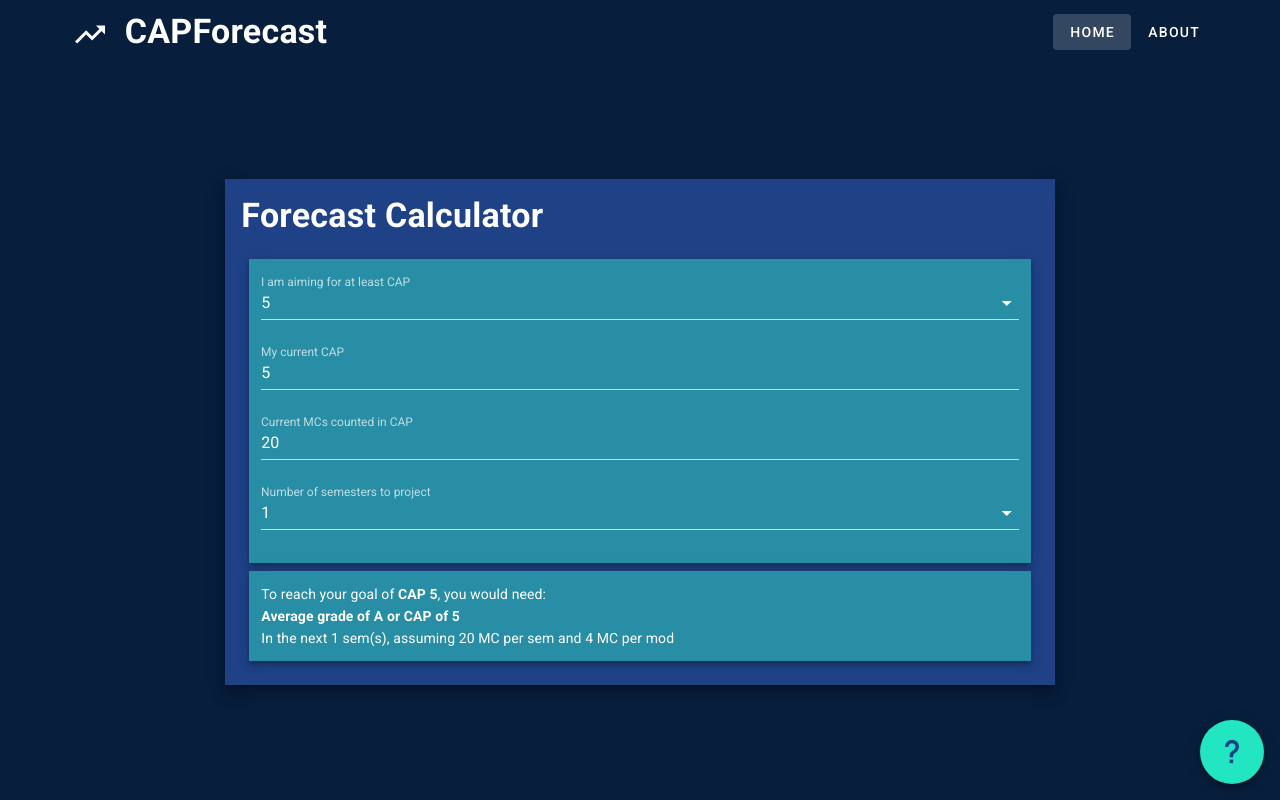
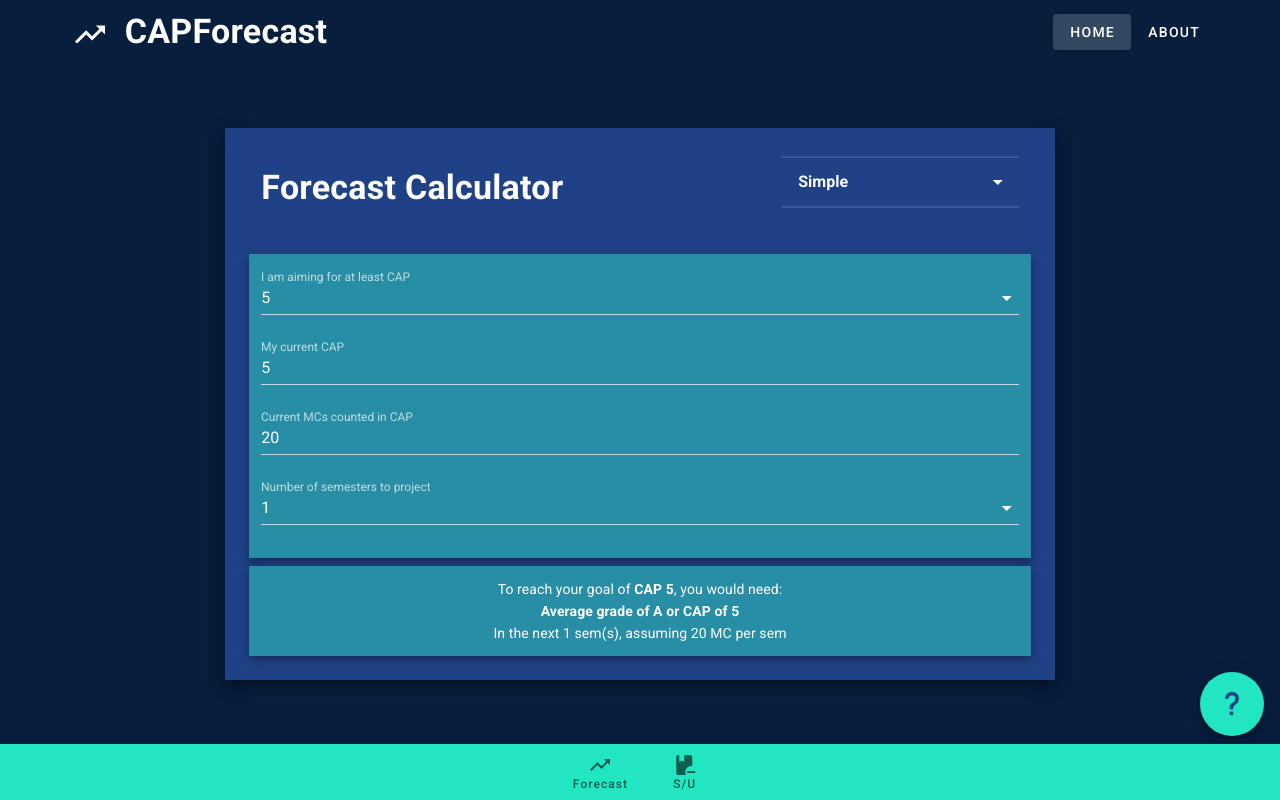
Before and after one commit to nhzaci/CAPForecast, a Vue app: page / in a window 1280 px wide. Built offline with nearby package versions, Linux system fonts and the light colour scheme.

Commit message:
Added bottom nav and advanced

```diff
--- a/src/App.vue
+++ b/src/App.vue
@@ -9,7 +9,7 @@
       <router-view></router-view>
       <v-btn
         color="contrast"
-        class="secondary--text"
+        class="secondary--text mb-12"
         fab
         large
         fixed
@@ -20,13 +20,16 @@
         <v-icon>mdi-help</v-icon>
       </v-btn>
       <HelpModal />
+      <BotNav />
     </v-content>
+
   </v-app>
 </template>
 
 <script>
 import { mapMutations } from 'vuex'
 
+import BotNav from '@/components/BotNav'
 import HelpModal from '@/components/HelpModal'
 import NavBar from '@/components/NavBar'
 
@@ -37,6 +40,7 @@ export default {
     titleTemplate: '%s | CAPForecast'
   },
   components: {
+    BotNav,
     HelpModal,
     NavBar
   },
--- /dev/null
+++ b/src/components/BotNav.vue
@@ -0,0 +1,29 @@
+<template>
+  <v-bottom-navigation
+    class="contrast"
+    app
+  >
+    <v-btn>
+      <span>Forecast</span>
+      <v-icon>mdi-trending-up</v-icon>
+    </v-btn>
+    <v-btn>
+      <span>S/U</span>
+      <v-icon>mdi-book-minus</v-icon>
+    </v-btn>
+  </v-bottom-navigation>
+</template>
+
+<script>
+export default {
+
+}
+</script>
+
+<style lang="scss" scoped>
+.v-btn {
+  .span {
+
+  }
+}
+</style>
--- a/src/store/index.js
+++ b/src/store/index.js
@@ -1,6 +1,6 @@
 import Vue from 'vue'
 import Vuex from 'vuex'
-import modal from './modal'
+import modal from './app/modal'
 
 Vue.use(Vuex)
 
--- a/src/views/Home.vue
+++ b/src/views/Home.vue
@@ -12,7 +12,18 @@
           class="secondary"
         >
           <v-card-title :class="titleClass" class="font-weight-bold">
-            Forecast Calculator
+            <v-row align="center" class="px-lg-5">
+              <v-col cols="6" md="8">
+                <span class="text-truncate">Forecast Calculator</span>
+              </v-col>
+              <v-spacer></v-spacer>
+              <v-col cols="6" md="4">
+                <v-overflow-btn
+                  :items="modes"
+                  v-model="mode"
+                ></v-overflow-btn>
+              </v-col>
+            </v-row>
           </v-card-title>
           <v-card-text>
             <v-sheet elevation="5" tile class="accent pa-3 ma-2">
@@ -48,6 +59,16 @@
                   v-model="projectLength"
                   label="Number of semesters to project"
                 ></v-select>
+                <v-expand-transition>
+                  <div
+                    v-show="mode==='Advanced'"
+                  >
+                    <v-text-field
+                      label="MC per sem"
+                      v-model="mcSem"
+                    ></v-text-field>
+                  </div>
+                </v-expand-transition>
               </v-form>
 
             </v-sheet>
@@ -59,7 +80,7 @@
             >
               <p>To reach your goal of <span class="font-weight-bold">CAP {{ capAim }}</span>, you would need:</p>
               <p class="font-weight-bold">{{ averageGrade }}</p>
-              <p>In the next {{ projectLength }} sem(s), assuming 20 MC per sem and 4 MC per mod</p>
+              <p>In the next {{ projectLength }} sem(s), assuming {{ mcSem }} MC per sem</p>
             </v-sheet>
           </v-card-text>
         </v-card>
@@ -75,13 +96,14 @@ export default {
     title: 'Calculator'
   },
   data: () => ({
-    modes: ['SU', 'Forecast'],
-    mode: 'Forecast',
+    modes: ['Simple', 'Advanced'],
+    mode: 'Simple',
     year: 1,
     years: [1,2,3,4,5],
     sem: 1,
     sems: [1,2],
     mcTaken: 20,
+    mcSem: 20,
     capAim: 5.0,
     capCurr: 5.0,
     caps: [5.0, 4.5, 4.0, 3.5, 3.0, 2.5, 2.0],
@@ -133,14 +155,19 @@ export default {
     },
     sem: function (val) {
       this.mcTaken = Number(val) * this.year * 20
+    },
+    mode: function(text) {
+      if (text == 'Simple') {
+        this.mcSem = 20
+      }
     }
   },
   computed: {
     averageGrade() {
-      let totalMC = this.projectLength * 20 + Number(this.mcTaken)
+      let totalMC = this.projectLength * this.mcSem + Number(this.mcTaken)
       let totalGP = totalMC * this.capAim
       let remGP = totalGP - (Number(this.mcTaken) * Number(this.capCurr))
-      let avgGP = Math.round(remGP / (this.projectLength * 20) * 100) / 100
+      let avgGP = Math.round(remGP / (this.projectLength * this.mcSem) * 100) / 100
       return `Average grade of ${this.getGrade(avgGP)} or CAP of ${avgGP}`
     },
     titleClass() {
@@ -163,6 +190,7 @@ export default {
   #sheet {
     p {
       margin: 0;
+      text-align: center;
     }
   }
 </style>
```
Also changed, not shown: src/views/SUCalc.vue (added, +28 -0 lines), src/store/app/modal.js (renamed from src/store/modal.js).
